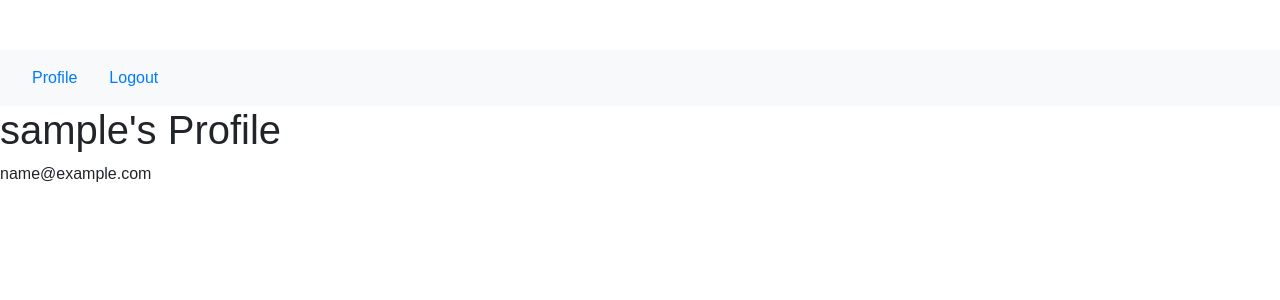
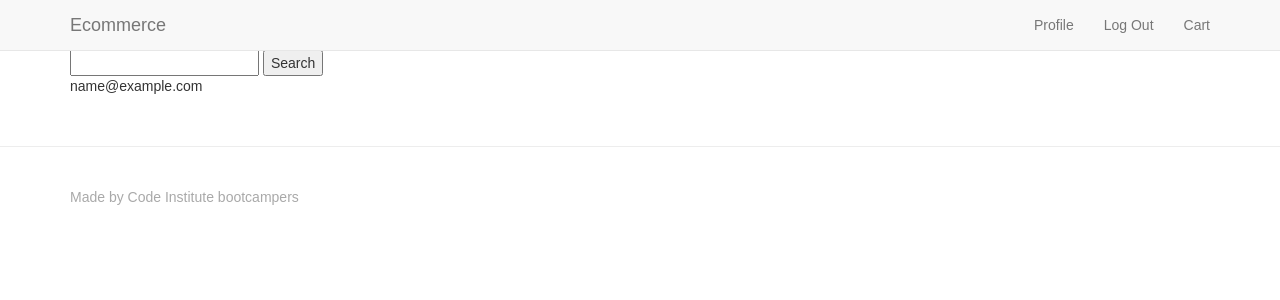
Before and after one commit to iulianpro/django-e-commerce, a Django app: page /accounts/profile/ in a window 1280 px wide. Shown: the top 300 px of the page. Run offline with Django 3.2, Linux system fonts and the light colour scheme; the visitor is signed in with stand-in values (Sample User, id 1); data comes from the database, SQL or seed files in the repository; some libraries are stand-ins or nearby versions.

Commit message:
Added Search app

```diff
--- a/ecommerce/urls.py
+++ b/ecommerce/urls.py
@@ -18,6 +18,7 @@ from django.contrib import admin
 from accounts import urls as urls_accounts
 from products import urls as urls_products
 from cart import urls as urls_cart
+from search import urls as urls_search
 from products.views import all_products
 from django.views import static
 from .settings import MEDIA_ROOT
@@ -28,5 +29,6 @@ urlpatterns = [
     url(r'^accounts/', include(urls_accounts)),
     url(r'^products/', include(urls_products)),
     url(r'^cart/', include(urls_cart)),
+    url(r'^search/', include(urls_search)),
     url(r'^media/(?P<path>.*)$', static.serve, {'document_root': MEDIA_ROOT})
 ]
--- /dev/null
+++ b/search/admin.py
@@ -0,0 +1,3 @@
+from django.contrib import admin
+
+# Register your models here.
--- /dev/null
+++ b/search/apps.py
@@ -0,0 +1,5 @@
+from django.apps import AppConfig
+
+
+class SearchConfig(AppConfig):
+    name = 'search'
--- /dev/null
+++ b/search/models.py
@@ -0,0 +1,3 @@
+from django.db import models
+
+# Create your models here.
--- /dev/null
+++ b/search/tests.py
@@ -0,0 +1,3 @@
+from django.test import TestCase
+
+# Create your tests here.
--- /dev/null
+++ b/search/urls.py
@@ -0,0 +1,6 @@
+from django.conf.urls import url
+from .views import do_search
+
+urlpatterns = [
+    url(r'^$', do_search, name='search')
+]
--- a/templates/base.html
+++ b/templates/base.html
@@ -1,34 +1,77 @@
 {% load staticfiles %}
-<html>
+<!DOCTYPE html>
+<html lang="en">
 
 <head>
-    <link rel="stylesheet" href="https://cdnjs.cloudflare.com/ajax/libs/twitter-bootstrap/4.4.1/css/bootstrap.min.css">
-    <link rel="stylesheet" href="https://maxcdn.bootstrapcdn.com/bootstrap/3.3.7/css/bootstrap-theme.min.css">
-    <link rel="stylesheet" href="{% static 'css/style.css' %}" type="text/css">
-    <title>{% block page_title %}{% endblock %}</title>
+    <meta charset="UTF-8">
+    <meta name="viewport" content="width=device-width, initial-scale=1.0">
+    <meta http-equiv="X-UA-Compatible" content="ie=edge">
+    <title>Ecommerce</title>
+    <link rel="stylesheet" href="https://cdnjs.cloudflare.com/ajax/libs/bootswatch/3.3.7/cerulean/bootstrap.min.css">
+    <link rel="stylesheet" href="{% static 'font-awesome/css/font-awesome.min.css' %}">
+    <link rel="stylesheet" href="{% static 'css/style.css' %}">
+    <script src="https://cdnjs.cloudflare.com/ajax/libs/jquery/3.2.1/jquery.min.js"></script>
+    <script src="https://cdnjs.cloudflare.com/ajax/libs/twitter-bootstrap/3.3.7/js/bootstrap.min.js"></script>
 </head>
 
 <body>
-    <nav class="navbar navbar-light bg-light">
-        <ul class="nav">
-            {% if user.is_authenticated %}
-            <li class="nav-item"><a class="nav-link" href="{% url 'profile' %}">Profile</a></li>
-            <li class="nav-item"><a class="nav-link" href="{% url 'logout' %}">Logout</a></li>
-            {% else %}
-            <li class="nav-item"><a class="nav-link" href="{% url 'login' %}">Login</a></li>
-            <li class="nav-item"><a class="nav-link" href="{% url 'registration' %}">Register</a></li>
-            {% endif %}
-        </ul>
+    <!-- Fixed masthead -->
+    <nav class="navbar navbar-masthead navbar-default navbar-fixed-top">
+        <div class="container">
+            <div class="navbar-header">
+                <button type="button" class="navbar-toggle collapsed" data-toggle="collapse" data-target="#navbar"
+                    aria-expanded="false" aria-controls="navbar">
+                    <span class="sr-only">Toggle navigation</span>
+                    <span class="icon-bar"></span>
+                    <span class="icon-bar"></span>
+                    <span class="icon-bar"></span>
+                </button>
+                <a class="navbar-brand" href="/">Ecommerce</a>
+            </div>
+            <div id="navbar" class="navbar-collapse collapse">
+                <ul class="nav navbar-nav navbar-right">
+                    {% if user.is_authenticated %}
+                    <li><a href="{% url 'profile' %}">Profile</a></li>
+                    <li><a href="{% url 'logout' %}">Log Out</a></li>
+                    {%  else %}
+                    <li><a href="{% url 'registration' %}">Register</a></li>
+                    <li><a href="{% url 'login' %}">Log In</a></li>
+                    {% endif %}
+                    <li>
+                        <a href="{% url 'view_cart' %}">
+                            <i class="fa fa-shipping-cart"></i>Cart
+                            {% if product_count > 0 %}
+                            <label class="badge badge-warning">{{ product_count }}</label>
+                            {% endif %}
+                        </a>
+                    </li>
+                </ul>
+            </div>
+        </div>
     </nav>
-
-    <h1>
-        {% block page_heading %}{% endblock %}
-    </h1>
     {% if messages %}
-    <div>
-        {% for message in messages %} {{ message }} {% endfor %}
+    <div class="alert alert-success">
+        <div class="messages">
+            {% for message in messages %}
+            {{ message }}
+            {% endfor %}
+        </div>
     </div>
-    {% endif %} {% block content %}{% endblock %}
+    {% endif %}
+    <div class="container">
+        <div class="display">
+            <form action="{% url 'search' %}" method="get">
+                <input type="text" name="q">
+                <button type="search">Search</button>
+            </form>
+        </div>
+        {% block content %} {% endblock %}
+    </div>
+    <footer>
+        <div class="container">
+            <p>Made by Code Institute bootcampers</p>
+        </div>
+    </footer>
 </body>
 
 </html>
```
Also changed, not shown: search/views.py (added, +9 -0 lines), search/__init__.py (added), search/migrations/__init__.py (added).
